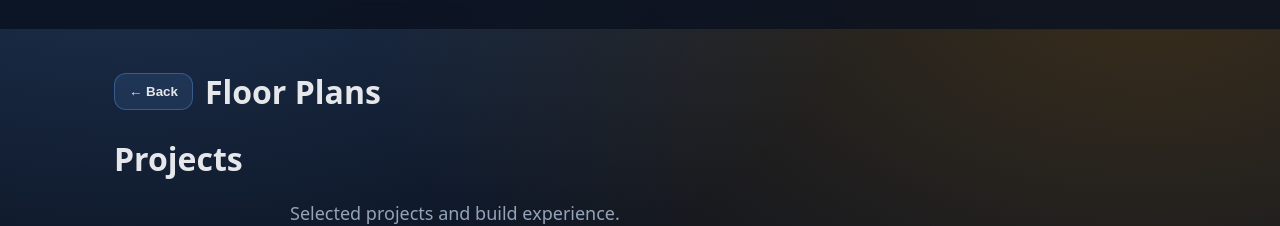
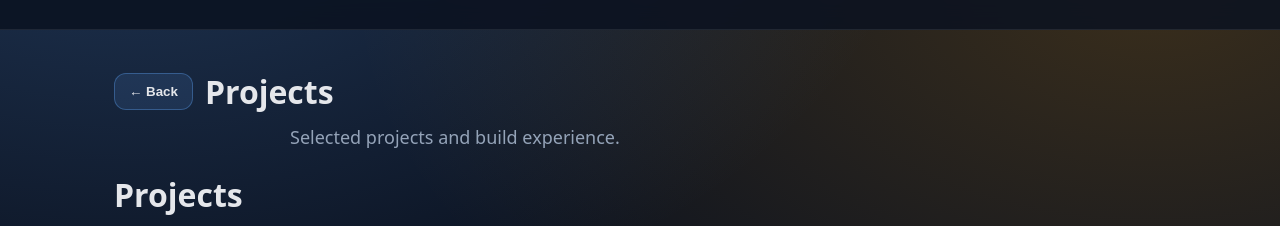
Before and after one commit to MQBrown/MelWebsiteRepo, a React (Vite) app: page /projects in a window 1280 px wide. Shown: the part 146-372 px from the top of the page. Built offline with nearby package versions, Linux system fonts and the light colour scheme.

Commit message:
Update BackButton import and change heading to 'Projects'

```diff
--- a/src/pages/Projects.jsx
+++ b/src/pages/Projects.jsx
@@ -1,5 +1,5 @@
 import React, { useEffect, useState } from 'react'
-import BackButton from './BackButton';
+import BackButton from "../components/BackButton";
 
 function parseFrontmatter(md) {
   const match = md.match(/^---\r?\n([\s\S]*?)\r?\n---\r?\n([\s\S]*)$/);
@@ -41,10 +41,12 @@ export default function Projects(){
 
   return (
     <main className="container">
+
       <div style={{display:"flex", gap:12, alignItems:"center", marginBottom:12}}>
         <BackButton fallback="/" />
-        <h1 style={{margin:0}}>Floor Plans</h1>
+        <h1 style={{margin:0}}>Projects</h1>
       </div>
+      <p className="sub">Selected projects and build experience.</p>
 
       <h1>Projects</h1>
       <p className="sub">Selected projects and build experience.</p>
```
